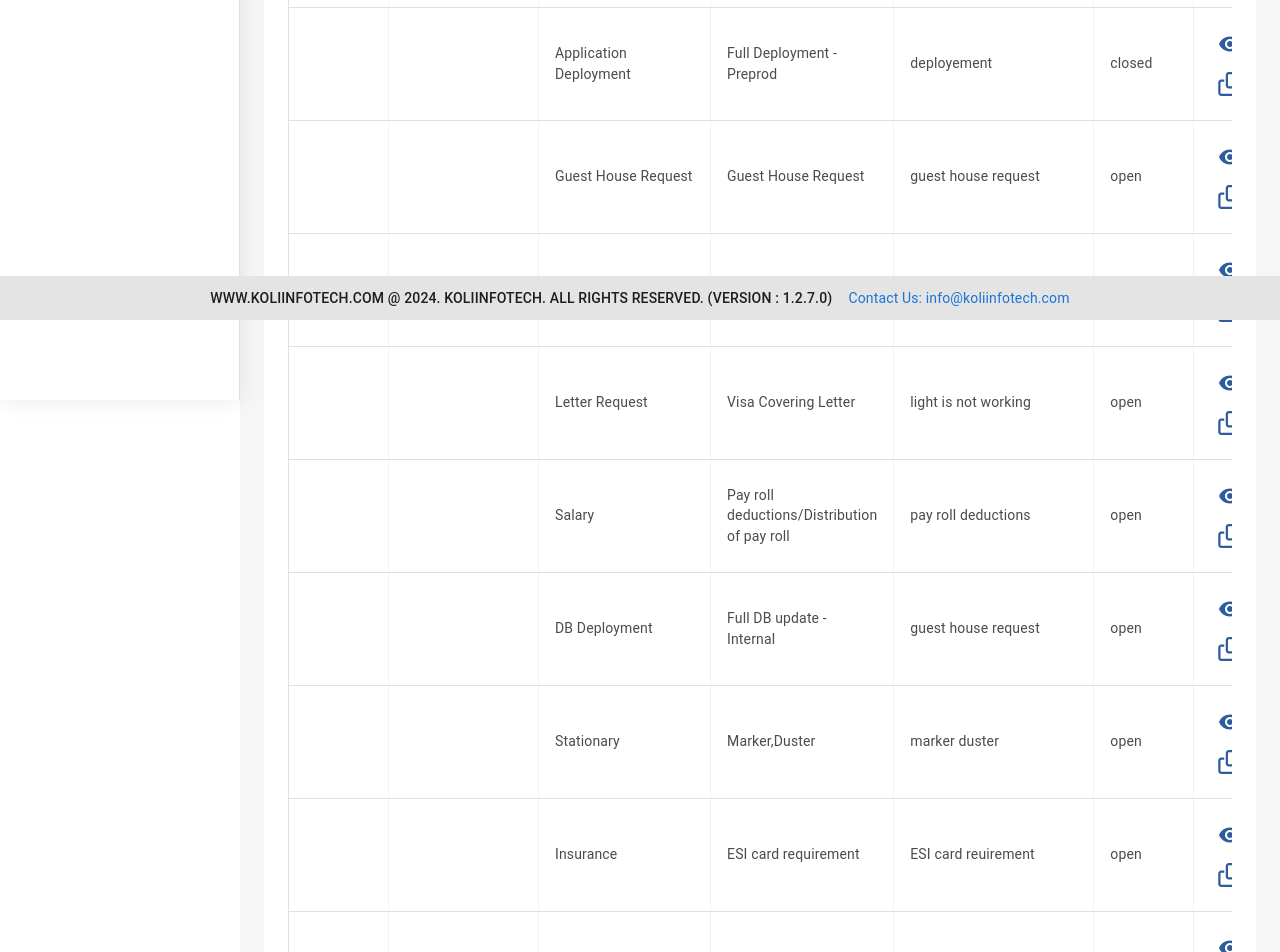
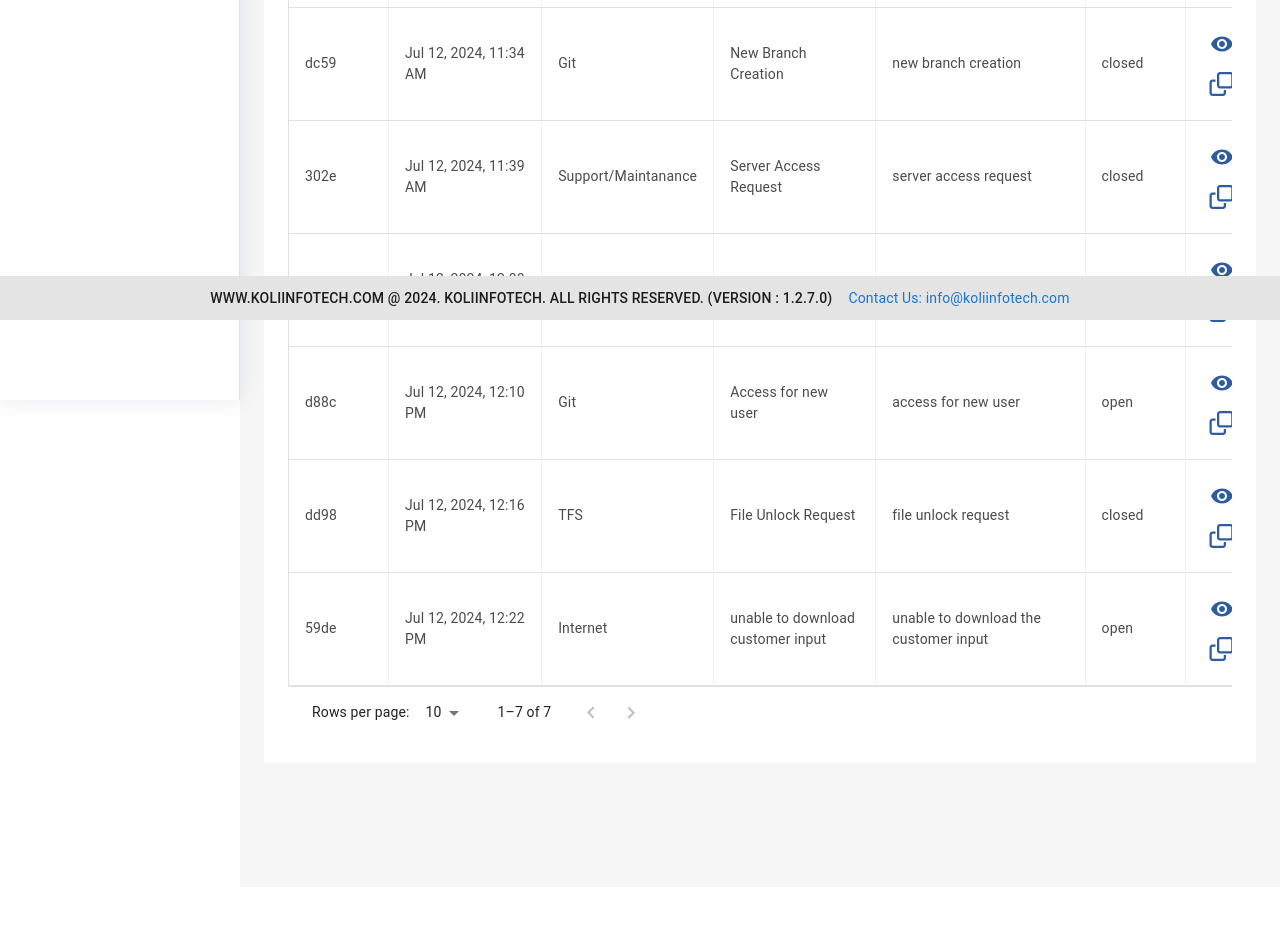
Before and after one commit to vamshidevv/KIHD, a React (Create React App) app: page /mytickets in a window 1280 px wide. Shown: the part 480-1432 px from the top of the page. After the commit the page ends 1367 px from the top, so only its background shows below. Built offline with nearby package versions, Linux system fonts and the light colour scheme; data requests are answered from the project's data file; sample sign-in values are in the browser's storage.

Commit message:
added validation and retreive date and time

```diff
--- a/src/Components/MyTickets.jsx
+++ b/src/Components/MyTickets.jsx
@@ -61,8 +61,14 @@ const MyTickets = () => {
     axios
       .get("http://localhost:3000/ticketdetails")
       .then((response) => {
-        setTicketData(response.data);
-        console.log("get ticket data:", response.data);
+        // Map the response data to include id and RequestedDate
+        const mappedData = response.data.map((ticket) => ({
+          ...ticket,
+          ticketId: ticket.id,
+          requestedDate: ticket.RequestedDate,
+        }));
+        setTicketData(mappedData);
+        console.log("get ticket data:", mappedData);
       })
       .catch((error) => {
         console.error("Error getting ticket data:", error);
@@ -160,9 +166,7 @@ const MyTickets = () => {
                     fontWeight: "600",
                   }}
                 >
-                  {ticketData.length}
-                </span>{" "}
-                / {ticketData.length})
+               9/9</span>
               </Typography>
             </Grid>
           </Grid>
--- a/src/Components/TicketDetails.jsx
+++ b/src/Components/TicketDetails.jsx
@@ -19,6 +19,7 @@ import {
 import axios from "axios";
 import { toast } from "react-toastify";
 import "react-toastify/dist/ReactToastify.css";
+import { validationSchema } from "./validationSchema";
 
 const initialValues = {
   type: "",
@@ -29,6 +30,7 @@ const initialValues = {
   description: "",
   priority: "",
   attachment: "",
+  sendemail: "",
 };
 
 const TicketDetailsTextField = styled(TextField)({
@@ -64,14 +66,26 @@ const TicketDetails = () => {
   const [selectedCategory, setSelectedCategory] = useState("");
   const [selectedSubcategory, setSelectedSubcategory] = useState("");
 
-  const validationSchema = Yup.object().shape({
-    type: Yup.string().required("Type is required"),
-    category: Yup.string().required("Category is required"),
-    subcategory: Yup.string().required("Subcategory is required"),
-    subject: Yup.string().required("Subject is required"),
-    description: Yup.string().required("Description is required"),
-    priority: Yup.string().required("Priority is required"),
-  });
+  // const validationSchema = Yup.object().shape({
+  //   type: Yup.string().required("Type is required"),
+  //   projectTitle: Yup.string().test(
+  //     "projectTitle-required",
+  //     "Project title is required",
+  //     function (value) {
+  //       const { type } = this.parent;
+  //       if (type === "DevOps/Release Engineering") {
+  //         return value !== undefined && value !== "";
+  //       }
+  //       return true;
+  //     }
+  //   ),
+  //   category: Yup.string().required("Category is required"),
+  //   subcategory: Yup.string().required("Subcategory is required"),
+  //   subject: Yup.string().required("Subject is required"),
+  //   description: Yup.string().required("Description is required"),
+  //   priority: Yup.string().required("Priority is required"),
+  //   // sendemail: Yup.string().required("sendemail is required"),
+  // });
 
   const typeOptions = [
     "Administration Department",
@@ -80,7 +94,10 @@ const TicketDetails = () => {
     "IT Systems",
   ];
 
-  const projectOptions = ["Pearson_SMS Delevarage_2024"];
+  const projectOptions = [
+    "Pearson_LS_Common_FY 2024-25",
+    "Pearson_LMS MLM_2024",
+  ];
   const categoryOptions = {
     "Administration Department": [
       "Access Control",
@@ -366,7 +383,7 @@ const TicketDetails = () => {
       "Password Reset",
       "set account expiry date",
     ],
-    AnitiVirus: [
+    Antivirus: [
       "allow/file/applicaitons",
       "av defination update",
       "av install/reinstall",
@@ -546,7 +563,7 @@ const TicketDetails = () => {
         // alert("Ticket submitted successfully");
         toast.success("Ticket submitted successfully", {
           position: "top-center",
-          autoClose: 5000,
+          autoClose: 3000,
           // hideProgressBar: false,
           closeOnClick: true,
           pauseOnHover: true,
@@ -561,7 +578,7 @@ const TicketDetails = () => {
         // alert("Failed to submit ticket");
         toast.error("Failed to submit ticket", {
           position: "top-right",
-          autoClose: 5000,
+          autoClose: 3000,
           hideProgressBar: false,
           closeOnClick: true,
           pauseOnHover: true,
@@ -632,7 +649,7 @@ const TicketDetails = () => {
                           setIsProjectTitle(true);
                         } else {
                           setIsProjectTitle(false);
-                          setFieldValue("projectTitle", ""); // Clear project title if type changes
+                          setFieldValue("projectTitle", "");
                           setShowProjectTitleError(false);
                         }
                       }}
@@ -687,7 +704,11 @@ const TicketDetails = () => {
                     md={4}
                     lg={4}
                     sx={{
-                      visibility: !isProjectTitle ? "Hidden" : "Visible",
+                      visibility: !isProjectTitle ? "hidden" : "visible",
+                      display: {
+                        xs: isProjectTitle ? "block" : "none",
+                        md: "block",
+                      },
                     }}
                   >
                     <label htmlFor="">
@@ -741,9 +762,9 @@ const TicketDetails = () => {
                         </MenuItem>
                       ))}
                     </Field>
-                    {showProjectTitleError && (
+                    {touched.projectTitle && errors.projectTitle && (
                       <Typography variant="caption" color="error">
-                        Please select a project title.
+                        {errors.projectTitle}
                       </Typography>
                     )}
                   </Grid>
@@ -883,6 +904,7 @@ const TicketDetails = () => {
                       fullWidth
                       name="subject"
                       variant="outlined"
+                      placeholder="Type here..."
                       sx={{
                         "& .MuiInputBase-input": {
                           cursor: "text",
@@ -1031,6 +1053,7 @@ const TicketDetails = () => {
                       </Typography>
                     )}
                   </Grid>
+
                   <Grid item xs={12} sm={6} md={5}>
                     <label htmlFor="">Attachment</label>
                     <input
@@ -1098,51 +1121,75 @@ const TicketDetails = () => {
                       </Alert>
                     )}
                   </Grid>
-                  {/*
-                 <Grid item xs={12} sm={6} md={5}>
+
+                  <Grid
+                    item
+                    xs={12}
+                    sm={6}
+                    md={5}
+                    sx={{
+                      visibility: !isProjectTitle ? "hidden" : "visible",
+                      display: {
+                        xs: isProjectTitle ? "block" : "none",
+                        // md: "block",
+                      },
+                    }}
+                  >
                     <label htmlFor="">Send email copy to</label>
-                    <input
-                      id="file-upload"
-                      type="file"
-                      style={{ display: "none" }}
-                      onChange={(event) => {
-                        const file = event.target.files[0];
-                        if (file.size > 5 * 1024 * 1024) {
-                          setFileSizeError(true);
-                          setFieldValue("attachment", "");
-                        } else {
-                          setFileSizeError(false);
-                          setFieldValue("attachment", file ? file.name : "");
-                        }
-                      }}
-                    />
+
                     <Box sx={{ position: "relative" }}>
-                      <TicketDetailsTextField
+                      <Field
+                        as={TicketDetailsTextField}
                         fullWidth
+                        name="sendemail"
                         variant="outlined"
-                        value={
-                          values.attachment
-                            ? values.attachment.length > 20
-                              ? `${values.attachment.substring(0, 20)}...`
-                              : values.attachment
-                            : "No file chosen"
-                        }
-                        onClick={() =>
-                          document.getElementById("file-upload").click()
-                        }
-                        readOnly
+                        placeholder="Use semicolon for multiple email ID's"
                         sx={{
                           "& .MuiInputBase-input": {
-                            cursor: "pointer",
+                            cursor: "text",
+                          },
+
+                          "& .MuiOutlinedInput-root": {
+                            "& fieldset": {
+                              borderColor:
+                                touched.sendemail && errors.sendemail
+                                  ? "#f44336"
+                                  : touched.sendemail && !errors.sendemail
+                                  ? "#4caf50"
+                                  : touched.sendemail
+                                  ? "#2e5c9e61"
+                                  : "#e3e3e3",
+                            },
+                            "&:hover fieldset": {
+                              borderColor: "#e3e3e3",
+                            },
+                            "&.Mui-focused fieldset": {
+                              borderColor:
+                                touched.sendemail && errors.sendemail
+                                  ? "#d32f2f6e"
+                                  : touched.sendemail && !errors.sendemail
+                                  ? "#00800075"
+                                  : "#2e5c9e61",
+                              borderWidth: "3px",
+                            },
                           },
                         }}
                       />
                       <Tooltip
                         title={
                           <>
-                            - Supported file types: .JPG, .PNG, .pdf, .doc,
-                            .xlsx, .zip, .txt, .xls
-                            <br />- Maximum file size allowed is 5 Mb.
+                            - use only koli infotech domain email id's
+                            <br />- use semiclon(;) for mulitiple email id's
+                            <br />- email notification will be sent to the email
+                            ID's entered here when :
+                            <br />{" "}
+                            <ul>
+                              <li style={{ listStyle: "disc" }}>
+                                {" "}
+                                - The ticket is submitted
+                              </li>
+                              <li>- The ticket is closed</li>
+                            </ul>
                           </>
                         }
                         placement="top"
@@ -1160,13 +1207,12 @@ const TicketDetails = () => {
                         />
                       </Tooltip>
                     </Box>
-                    {fileSizeError && (
-                      <Alert severity="error">
-                        Maximum file size allowed is 5MB.
-                      </Alert>
+                    {touched.sendemail && errors.sendemail && (
+                      <Typography variant="caption" color="error">
+                        {errors.sendemail}
+                      </Typography>
                     )}
                   </Grid>
-                   */}
                 </Grid>
               </Box>
               <Box
--- a/src/Components/validationSchema.js
+++ b/src/Components/validationSchema.js
@@ -1,15 +1,22 @@
-// import * as Yup from "yup";
+import * as Yup from "yup";
 
-// export const validationSchema = Yup.object().shape({
-//   type: Yup.string().required("Type is required"),
-//   projectTitle: Yup.string().when("type", {
-//     is: (value) => value === "DevOps/Release Engineering",
-//     then: Yup.string().required("Project Title is required"),
-//     otherwise: Yup.string()
-//   }),
-//   category: Yup.string().required("Category is required"),
-//   subcategory: Yup.string().required("Subcategory is required"),
-//   subject: Yup.string().required("Subject is required"),
-//   description: Yup.string().required("Description is required"),
-//   priority: Yup.string().required("Priority is required"),
-// });
+export const validationSchema = Yup.object().shape({
+  type: Yup.string().required("Type is required"),
+  projectTitle: Yup.string().test(
+    "projectTitle-required",
+    "Project title is required",
+    function (value) {
+      const { type } = this.parent;
+      if (type === "DevOps/Release Engineering") {
+        return value !== undefined && value !== "";
+      }
+      return true;
+    }
+  ),
+  category: Yup.string().required("Category is required"),
+  subcategory: Yup.string().required("Subcategory is required"),
+  subject: Yup.string().required("Subject is required"),
+  description: Yup.string().required("Description is required"),
+  priority: Yup.string().required("Priority is required"),
+  // sendemail: Yup.string().required("sendemail is required"),
+});
--- a/src/JSON/db.json
+++ b/src/JSON/db.json
@@ -80,146 +80,101 @@
   ],
   "ticketdetails": [
     {
-      "id": "b4b9",
+      "id": "e581",
       "type": "Administration Department",
       "projectTitle": "",
-      "category": "Guest House Request",
-      "subcategory": "Guest House Request",
-      "subject": "guest house request",
-      "description": "guest house request ",
-      "priority": "Medium",
-      "attachment": "blur.webp",
-      "RequestedDate": "Jul 11, 2024, 02:59 PM",
+      "category": "Stationary",
+      "subcategory": "Pen Notepad",
+      "subject": "pen notepad",
+      "description": "hey the stationary stuff is out of stock \nso make sure it in stock ",
+      "priority": "Low",
+      "attachment": "",
+      "sendemail": "",
+      "RequestedDate": "Jul 12, 2024, 11:30 AM",
       "status": "open"
     },
     {
-      "id": "67ae",
+      "id": "dc59",
       "type": "DevOps/Release Engineering",
-      "projectTitle": "Pearson_SMS Delevarage_2024",
-      "category": "Application Deployment",
-      "subcategory": "Full Deployment - Preprod",
-      "subject": "deployement ",
-      "description": "depluement is not done yet",
+      "projectTitle": "Pearson_LMS MLM_2024",
+      "category": "Git",
+      "subcategory": "New Branch Creation",
+      "subject": "new branch creation ",
+      "description": "het this side john \ni created a new branch for the project \ni push all the code in that let me know if you get in to any trouble \n",
       "priority": "Medium",
       "attachment": "",
-      "RequestedDate": "Jul 11, 2024, 02:59 PM",
+      "sendemail": "",
+      "RequestedDate": "Jul 12, 2024, 11:34 AM",
       "status": "closed"
     },
     {
-      "id": "d760",
+      "id": "302e",
+      "type": "DevOps/Release Engineering",
+      "projectTitle": "Pearson_LS_Common_FY 2024-25",
+      "category": "Support/Maintanance",
+      "subcategory": "Server Access Request",
+      "subject": "server access request ",
+      "description": "Hey told the server cannot be access by my side\nso it will be resolved by ASAP",
+      "priority": "Medium",
+      "attachment": "",
+      "sendemail": "vamshi@gmail.com",
+      "RequestedDate": "Jul 12, 2024, 11:39 AM",
+      "status": "closed"
+    },
+    {
+      "id": "66ec",
       "type": "Administration Department",
       "projectTitle": "",
-      "category": "Guest House Request",
-      "subcategory": "Guest House Request",
-      "subject": "guest house request",
-      "description": "guest house request ",
+      "category": "Maintenance",
+      "subcategory": "Telephone issues",
+      "subject": "Telephone issues ",
+      "description": "Hey this side kendrick,\nthe telephone issue is being increase day by day \nso fix the issue .",
       "priority": "Medium",
       "attachment": "",
-      "RequestedDate": "Jul 11, 2024, 04:00 PM",
+      "sendemail": "",
+      "RequestedDate": "Jul 12, 2024, 12:08 PM",
+      "status": "closed"
+    },
+    {
+      "id": "d88c",
+      "type": "DevOps/Release Engineering",
+      "projectTitle": "Pearson_LMS MLM_2024",
+      "category": "Git",
+      "subcategory": "Access for new user",
+      "subject": "access for new user ",
+      "description": "hey this side is john,\ngrant the access for the new user \nso that he can work in collaboration",
+      "priority": "Medium",
+      "attachment": "",
+      "sendemail": "john@gmail.com",
+      "RequestedDate": "Jul 12, 2024, 12:10 PM",
       "status": "open"
     },
     {
-      "id": "8590",
+      "id": "dd98",
       "type": "DevOps/Release Engineering",
-      "projectTitle": "Pearson_SMS Delevarage_2024",
-      "category": "Support/Maintanance",
-      "subcategory": "Logs Fetch",
-      "subject": "logs fetch",
-      "description": "logs are not fetching correctly ",
+      "projectTitle": "Pearson_LS_Common_FY 2024-25",
+      "category": "TFS",
+      "subcategory": "File Unlock Request",
+      "subject": "file unlock request",
+      "description": "hey this side is vamshi\ni already rasie request for unlock the file \nbut it is still not unlocked so do ASAP",
       "priority": "High",
       "attachment": "",
-      "RequestedDate": "Jul 11, 2024, 04:01 PM",
+      "sendemail": "vamshi@gmail.com",
+      "RequestedDate": "Jul 12, 2024, 12:16 PM",
       "status": "closed"
     },
     {
-      "id": "c4e1",
-      "type": "Human Resource",
+      "id": "59de",
+      "type": "IT Systems",
       "projectTitle": "",
-      "category": "Letter Request",
-      "subcategory": "Visa Covering Letter",
-      "subject": "light is not working",
-      "description": "visa covering letter ",
+      "category": "Internet",
+      "subcategory": "unable to download customer input",
+      "subject": "unable to download the customer input ",
+      "description": "I already made a request that iam unable to download the customer input.\ntill now it is not solved so it will be resolved ASAP",
       "priority": "High",
       "attachment": "",
-      "RequestedDate": "Jul 11, 2024, 04:05 PM",
-      "status": "open"
-    },
-    {
-      "id": "43c3",
-      "type": "Human Resource",
-      "projectTitle": "",
-      "category": "Salary",
-      "subcategory": "Pay roll deductions/Distribution of pay roll",
-      "subject": "pay roll deductions ",
-      "description": "hey this side is vamshi\nthe payroll is deducted want to know why ",
-      "priority": "Medium",
-      "attachment": "",
-      "RequestedDate": "Jul 11, 2024, 04:08 PM",
-      "status": "open"
-    },
-    {
-      "id": "7507",
-      "type": "DevOps/Release Engineering",
-      "projectTitle": "Pearson_SMS Delevarage_2024",
-      "category": "DB Deployment",
-      "subcategory": "Full DB  update - Internal",
-      "subject": "guest house request",
-      "description": "guest house ",
-      "priority": "Medium",
-      "attachment": "",
-      "RequestedDate": "Jul 11, 2024, 04:11 PM",
-      "status": "open"
-    },
-    {
-      "id": "2a59",
-      "type": "Administration Department",
-      "projectTitle": "",
-      "category": "Stationary",
-      "subcategory": "Marker,Duster",
-      "subject": "marker duster",
-      "description": "marker duster",
-      "priority": "High",
-      "attachment": "",
-      "RequestedDate": "Jul 11, 2024, 04:15 PM",
-      "status": "open"
-    },
-    {
-      "id": "1aff",
-      "type": "Human Resource",
-      "projectTitle": "",
-      "category": "Insurance",
-      "subcategory": "ESI card requirement",
-      "subject": "ESI card reuirement ",
-      "description": "hello \nthe ESI card is ready or not id not \nthen make it ready ",
-      "priority": "High",
-      "attachment": "",
-      "RequestedDate": "Jul 11, 2024, 04:27 PM",
-      "status": "open"
-    },
-    {
-      "id": "73fe",
-      "type": "IT Systems",
-      "projectTitle": "",
-      "category": "Network",
-      "subcategory": "ip address not getting",
-      "subject": "ip address not getting ",
-      "description": "hey the ip address not getting problem not solve yet so what will we do \n",
-      "priority": "Medium",
-      "attachment": "",
-      "RequestedDate": "Jul 11, 2024, 04:29 PM",
-      "status": "open"
-    },
-    {
-      "id": "8a32",
-      "type": "IT Systems",
-      "projectTitle": "",
-      "category": "AD Account",
-      "subcategory": "Change/Modify account",
-      "subject": "change modify account ",
-      "description": "the account needs be changed so make it change\nASAP ",
-      "priority": "Medium",
-      "attachment": "",
-      "RequestedDate": "Jul 11, 2024, 04:31 PM",
+      "sendemail": "",
+      "RequestedDate": "Jul 12, 2024, 12:22 PM",
       "status": "open"
     }
   ]
```
